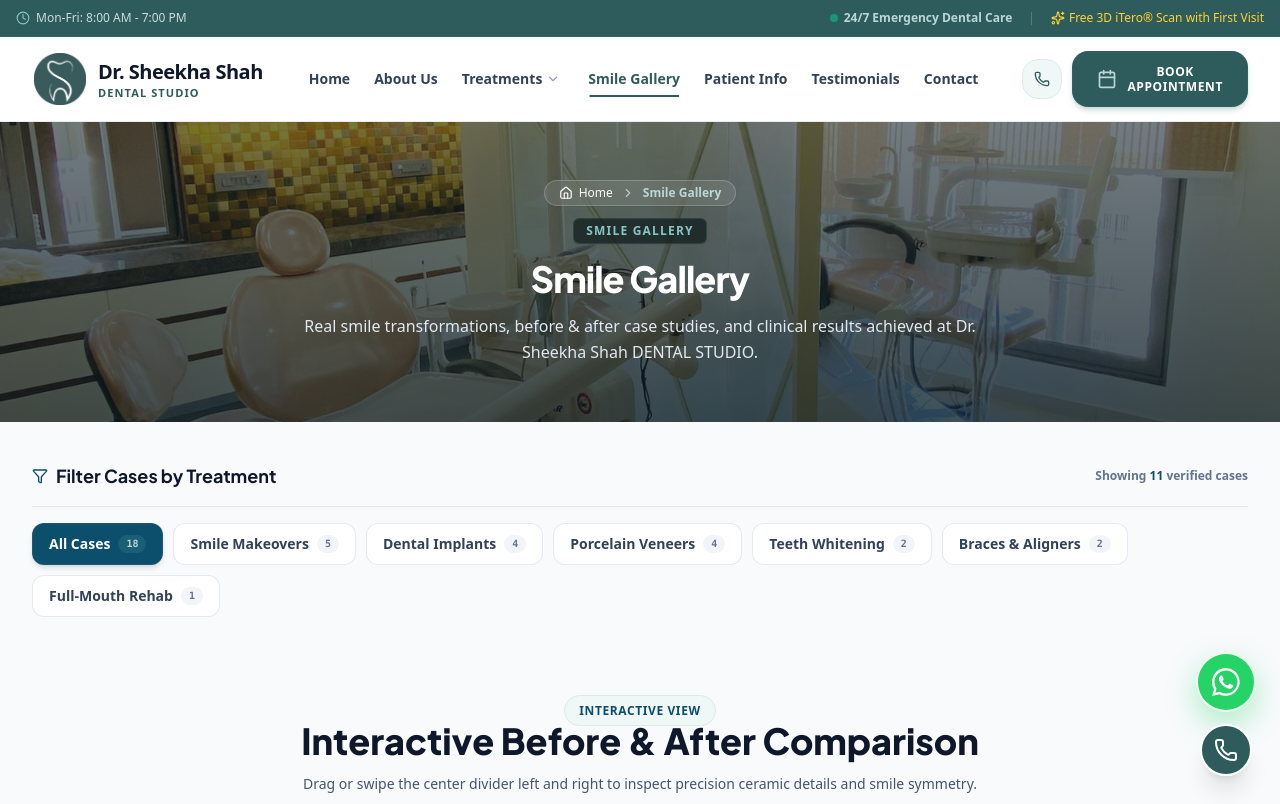
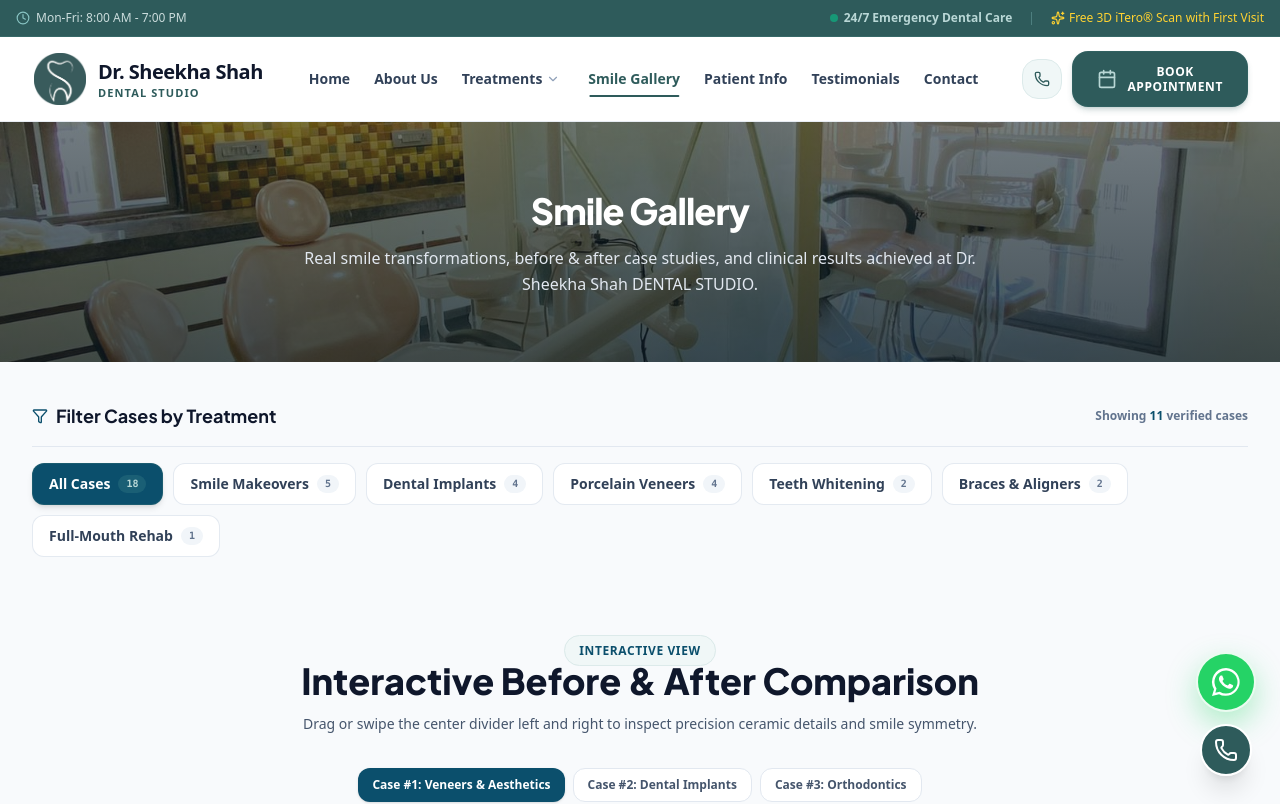
Before and after one commit to devlop-app-web/DentalGoogle, a React (Vite) app: page /smile-gallery in a window 1280 px wide. Shown: the top 804 px of the page. Built offline with nearby package versions, Linux system fonts and the light colour scheme.

Commit message:
Change into Pagebanner

```diff
--- a/src/components/ui/PageBanner.tsx
+++ b/src/components/ui/PageBanner.tsx
@@ -1,23 +1,19 @@
 import React from 'react';
-import { Link } from 'react-router-dom';
-import { Home, ChevronRight } from 'lucide-react';
 import clinicImg from '@/public/assets/Image/Clinic.jpeg';
 
 export interface PageBannerProps {
   title: string;
-  badge: string;
+  badge?: string;
   subtitle: string;
   breadcrumb?: string;
 }
 
 export const PageBanner: React.FC<PageBannerProps> = ({
   title,
-  badge,
   subtitle,
-  breadcrumb = title,
 }) => {
   return (
-    <section className="relative w-full h-[220px] sm:h-[250px] md:h-[300px] flex items-center justify-center overflow-hidden bg-slate-900 text-center">
+    <section className="relative w-full h-[180px] sm:h-[200px] md:h-[240px] flex items-center justify-center overflow-hidden bg-slate-900 text-center">
       {/* Background Image */}
       <img
         src={clinicImg}
@@ -35,27 +31,12 @@ export const PageBanner: React.FC<PageBannerProps> = ({
 
       {/* Content Container */}
       <div className="relative z-20 max-w-4xl mx-auto px-4 sm:px-6 lg:px-8 flex flex-col items-center justify-center text-center space-y-2 sm:space-y-3">
-        {/* Top: Rounded Breadcrumb Pill */}
-        <div className="inline-flex items-center space-x-2 bg-white/10 backdrop-blur-md border border-white/20 px-3.5 py-1 rounded-full text-xs font-medium text-white shadow-2xs">
-          <Link to="/" className="inline-flex items-center space-x-1.5 hover:text-teal-300 transition-colors">
-            <Home className="w-3.5 h-3.5" />
-            <span>Home</span>
-          </Link>
-          <ChevronRight className="w-3.5 h-3.5 text-white/60" />
-          <span className="text-teal-200 font-semibold">{breadcrumb}</span>
-        </div>
-
-        {/* Middle: Small Section Badge */}
-        <div className="inline-block text-[10px] sm:text-xs font-extrabold uppercase tracking-widest text-teal-300 bg-teal-950/70 border border-teal-500/30 px-3 py-1 rounded-md shadow-2xs">
-          {badge}
-        </div>
-
-        {/* Below Badge: Large Page Title */}
+        {/* Page Title */}
         <h1 className="text-2xl sm:text-3xl md:text-4xl font-extrabold text-white font-heading tracking-tight leading-tight">
           {title}
         </h1>
 
-        {/* Below Title: Short Page Description */}
+        {/* Short Page Description */}
         <p className="text-xs sm:text-sm md:text-base text-slate-200 font-normal max-w-2xl line-clamp-2 leading-relaxed">
           {subtitle}
         </p>
```
